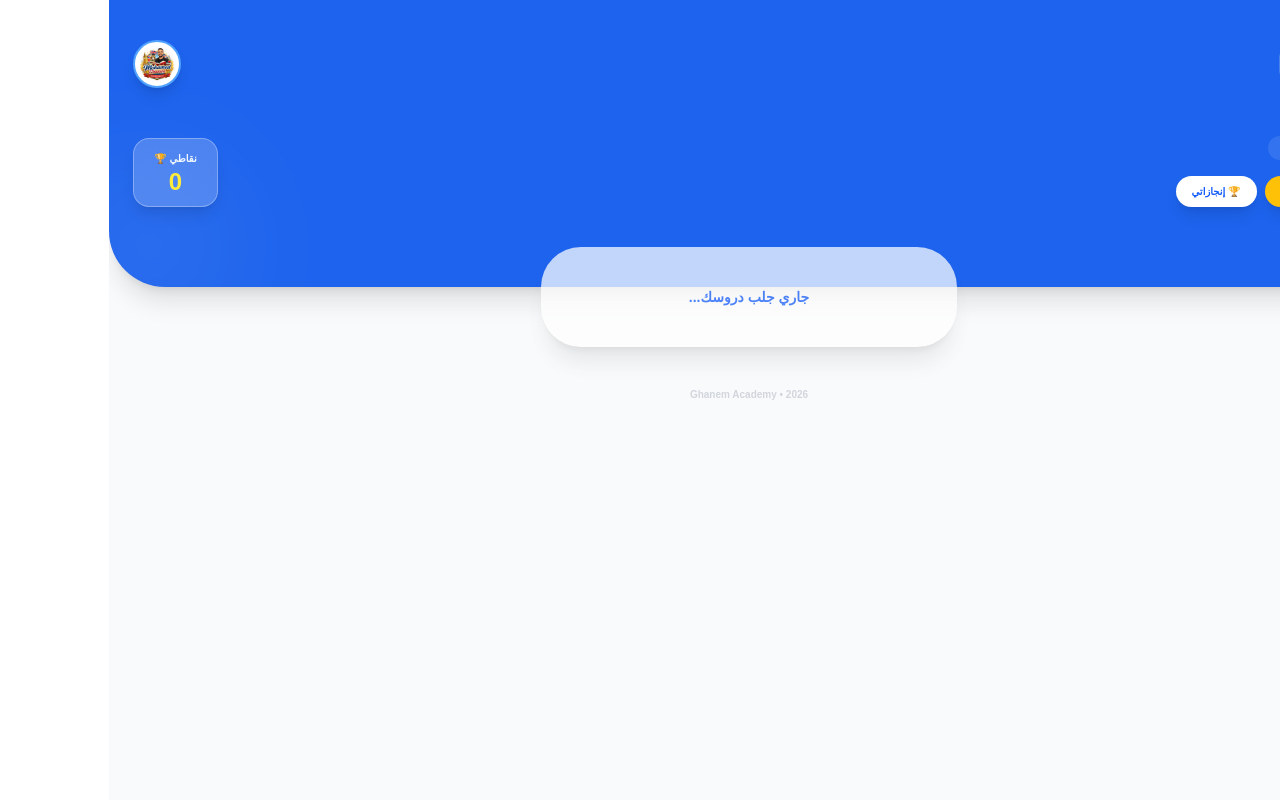
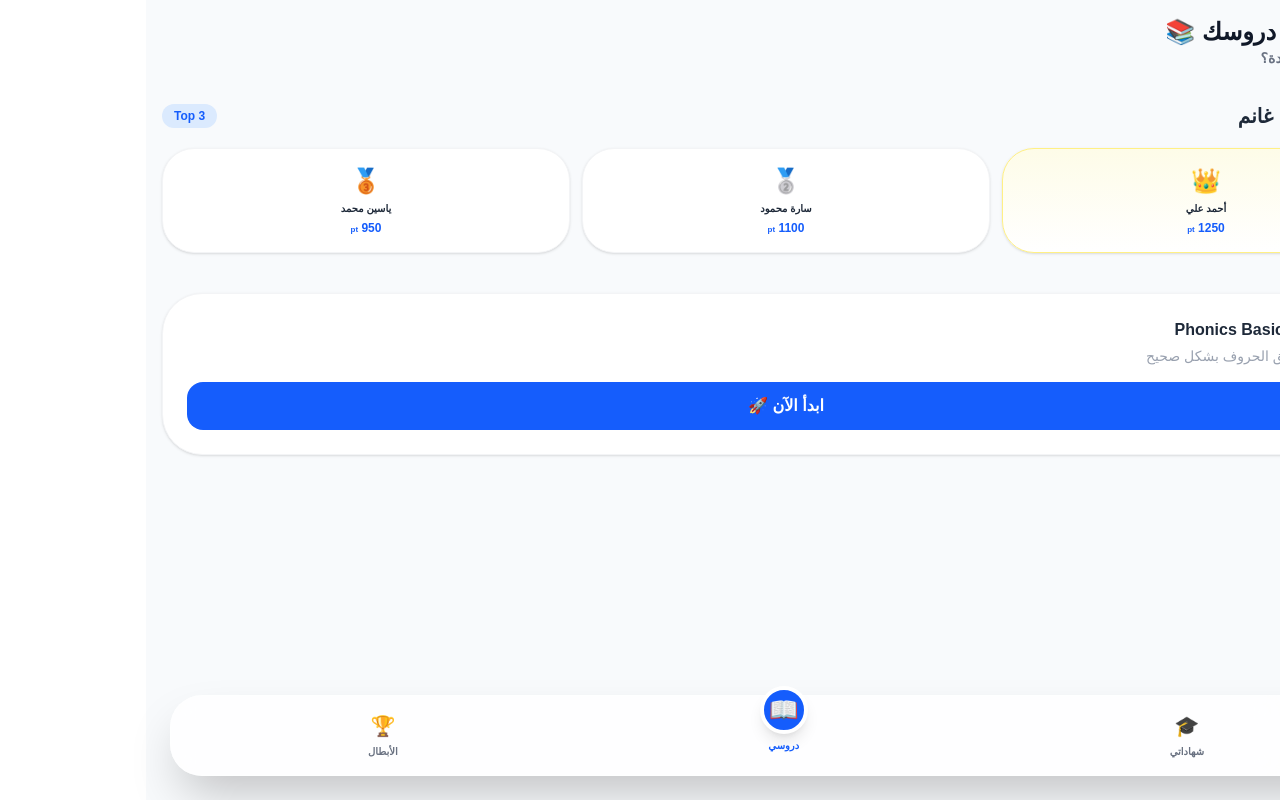
Before and after one commit to mhmedghanem225-dot/Mohamed-Ghanem-platform, a Next.js app: page /lessons in a window 1280 px wide. Before the commit this address had no page. Built offline with nearby package versions, Linux system fonts and the light colour scheme.

Commit message:
feat: integrate leaderboard section into lessons page

```diff
--- a/app/lessons/page.tsx
+++ b/app/lessons/page.tsx
@@ -1,128 +1,86 @@
 "use client";
-import { useSearchParams, useRouter } from "next/navigation";
-import Image from "next/image";
-import { Suspense, useEffect, useState } from "react";
+import { useRouter } from "next/navigation";
+import { useEffect, useState } from "react";
 
-function LessonsContent() {
-  const searchParams = useSearchParams();
+export default function LessonsPage() {
   const router = useRouter();
-  const grade = searchParams.get("grade") || "";
-  const [lessons, setLessons] = useState<any[]>([]);
-  const [loading, setLoading] = useState(true);
-  const [studentName, setStudentName] = useState("");
   const [points, setPoints] = useState(0);
 
-  // دالة تحديد اللقب بناءً على النقاط
-  const getRank = (pts: number) => {
-    if (pts >= 1000) return { title: "أسطورة غانم 👑", color: "text-yellow-300" };
-    if (pts >= 500) return { title: "النجم الذهبي 🥇", color: "text-orange-300" };
-    if (pts >= 200) return { title: "المستكشف الذكي 🔍", color: "text-blue-200" };
-    return { title: "بطل مبتدئ 🌟", color: "text-gray-300" };
-  };
-
   useEffect(() => {
-    const savedSession = localStorage.getItem("ghanem_session");
-    if (!savedSession) { router.replace("/"); return; }
-    const userData = JSON.parse(savedSession);
-    setStudentName(userData.name);
-
     const savedPoints = localStorage.getItem("ghanem_points") || "0";
     setPoints(parseInt(savedPoints));
+  }, []);
 
-    const fetchLessons = async () => {
-      try {
-        const res = await fetch(`https://docs.google.com/spreadsheets/d/e/2PACX-1vQ-ZJwP0z4SVM4XfAPevqPqsSvbSBRy18i_rbgfVNGYVHBZj10aHtdHqhMj8kKKkI0WHwWLDLFxXniO/pub?output=csv&t=${Date.now()}`);
-        const data = await res.text();
-        const rows = data.split("\n").map(row => row.split(","));
-        const filtered = rows.slice(1)
-          .map(r => ({
-            grade: r[0]?.trim(),
-            title: r[1]?.trim(),
-            video: r[2]?.trim(),
-            pdf: r[3]?.trim(),
-            duration: r[4]?.trim(),
-            keywords: r[6]?.trim()
-          }))
-          .filter(i => i.grade === grade);
-        setLessons(filtered);
-        setLoading(false);
-      } catch (e) { setLoading(false); }
-    };
-    if (grade) fetchLessons();
-  }, [grade, router]);
-
-  const rank = getRank(points);
+  // بيانات تجريبية للوحة الشرف (سيتم ربطها لاحقاً)
+  const topStudents = [
+    { name: "أحمد علي", points: 1250, rank: 1, icon: "👑" },
+    { name: "سارة محمود", points: 1100, rank: 2, icon: "🥈" },
+    { name: "ياسين محمد", points: 950, rank: 3, icon: "🥉" },
+  ];
 
   return (
-    <div className="min-h-screen bg-gray-50 pb-24" dir="rtl">
-      <div className="bg-[#1D63ED] pt-10 pb-20 px-6 rounded-b-[3.5rem] shadow-xl relative overflow-hidden text-right">
-        <div className="flex justify-between items-center relative z-10 mb-6">
-          <button onClick={() => { localStorage.removeItem("ghanem_session"); router.replace("/"); }} className="bg-white/20 backdrop-blur-md text-white px-4 py-2 rounded-xl font-bold text-sm">خروج 🚪</button>
-          <div className="w-12 h-12 bg-white rounded-full p-1 shadow-lg border-2 border-blue-400 overflow-hidden">
-            <Image src="/logo.png" alt="Logo" width={48} height={48} className="rounded-full object-contain" priority />
-          </div>
+    <div className="min-h-screen bg-[#F8FAFC] p-4 pb-20 text-right" dir="rtl">
+      {/* هيدر الصفحة والترحيب (محتواك الأصلي يظل هنا) */}
+      <div className="mb-8">
+        <h1 className="text-2xl font-black text-gray-900">مرحباً بك في دروسك 📚</h1>
+        <p className="text-gray-500 text-sm font-bold">مستعد لرحلة تعلم جديدة؟</p>
+      </div>
+
+      {/* --- قسم لوحة الشرف الجديد بداخل صفحة الدروس --- */}
+      <div className="mb-10">
+        <div className="flex justify-between items-center mb-4">
+          <h2 className="text-xl font-black text-gray-800 flex items-center gap-2">
+            <span className="text-2xl">🏆</span> لوحة أبطال غانم
+          </h2>
+          <span className="text-xs bg-blue-100 text-blue-600 px-3 py-1 rounded-full font-bold">Top 3</span>
         </div>
 
-        <div className="relative z-10 text-white flex justify-between items-end">
-          <div>
-            <p className="text-blue-100 font-bold text-sm mb-1">أهلاً بك، {studentName} 👋</p>
-            <h1 className="text-3xl font-black mb-1">{grade}</h1>
-            {/* عرض اللقب */}
-            <p className={`text-xs font-black mt-1 bg-white/10 w-fit px-3 py-1 rounded-full ${rank.color}`}>
-              {rank.title}
-            </p>
-            <div className="flex gap-2 mt-4">
-               <button onClick={() => router.push('/honor-roll')} className="bg-[#FFC107] text-[#5D4037] px-4 py-2 rounded-2xl font-black text-[10px] shadow-lg active:scale-95 transition-all">👑 لوحة الشرف</button>
-               <button onClick={() => router.push('/achievements')} className="bg-white text-blue-600 px-4 py-2 rounded-2xl font-black text-[10px] shadow-lg active:scale-95 transition-all">🏆 إنجازاتي</button>
+        <div className="grid grid-cols-3 gap-3">
+          {topStudents.map((student, index) => (
+            <div
+              key={index}
+              className={`relative p-4 rounded-[2rem] text-center shadow-sm border ${
+                index === 0 ? 'bg-gradient-to-b from-yellow-50 to-white border-yellow-200' : 'bg-white border-gray-100'
+              }`}
+            >
+              <div className="text-2xl mb-1">{student.icon}</div>
+              <p className="text-[10px] font-black text-gray-800 truncate mb-1">{student.name}</p>
+              <p className="text-xs font-black text-blue-600">{student.points} <span className="text-[8px]">pt</span></p>
+              {index === 0 && (
+                <div className="absolute -top-2 -right-1 bg-yellow-400 text-white text-[8px] px-2 py-0.5 rounded-full font-bold shadow-sm">
+                  الأول
+                </div>
+              )}
             </div>
-          </div>
-
-          <div className="bg-white/20 backdrop-blur-md p-3 rounded-2xl border border-white/30 text-center min-w-[85px] shadow-lg">
-            <p className="text-[10px] font-bold text-blue-50 mb-1">نقاطي 🏆</p>
-            <p className="text-2xl font-black text-[#FFEB3B] leading-none">{points}</p>
-          </div>
+          ))}
         </div>
-        <div className="absolute -left-10 -bottom-10 w-40 h-40 bg-white/10 rounded-full blur-3xl"></div>
       </div>
 
-      <div className="max-w-md mx-auto px-4 mt-[-40px] relative z-20">
-        {loading ? (
-          <div className="bg-white p-10 rounded-[2.5rem] shadow-xl text-center font-bold text-blue-600 animate-pulse text-sm">جاري جلب دروسك...</div>
-        ) : (
-          <div className="space-y-4">
-            {lessons.map((lesson, idx) => (
-              <div key={idx} className="bg-white p-6 rounded-[2.5rem] shadow-sm border border-gray-100 flex flex-col gap-4 text-right">
-                <div className="flex items-center justify-between">
-                  <div className="flex items-center gap-4">
-                    <div className="w-14 h-14 bg-blue-50 rounded-2xl flex items-center justify-center text-3xl">📺</div>
-                    <div>
-                      <h3 className="font-bold text-gray-800 text-lg leading-tight mb-1">{lesson.title}</h3>
-                      <span className="text-[10px] font-bold text-gray-400">⏱️ {lesson.duration}</span>
-                    </div>
-                  </div>
-                  <a href={lesson.video} target="_blank" className="bg-blue-600 text-white w-12 h-12 rounded-full flex items-center justify-center shadow-lg active:scale-90 transition-transform">▶️</a>
-                </div>
-                <div className="flex gap-2 pt-2 border-t border-gray-50">
-                  {lesson.keywords && (
-                    <button
-                      onClick={() => router.push(`/flashcards?title=${encodeURIComponent(lesson.title)}&grade=${encodeURIComponent(grade)}`)}
-                      className="flex-1 bg-[#FF6D00] text-white py-3 rounded-2xl text-center text-[11px] font-black shadow-md active:scale-95 transition-all"
-                    >
-                      🧠 تحدي الكلمات
-                    </button>
-                  )}
-                  {lesson.pdf && (
-                    <a href={lesson.pdf} target="_blank" className="flex-1 bg-[#E8F5E9] text-[#2E7D32] py-3 rounded-2xl text-center text-[11px] font-black border border-green-100 flex items-center justify-center active:scale-95">📄 ملخص الدرس</a>
-                  )}
-                </div>
-              </div>
-            ))}
-          </div>
-        )}
+      {/* --- قسم الدروس (محتواك الأصلي يظل كما هو أدناه) --- */}
+      <div className="grid grid-cols-1 gap-4">
+        {/* هنا تضع كروت الدروس الخاصة بك */}
+        <div className="bg-white p-6 rounded-[2.5rem] shadow-sm border border-gray-100">
+           <h3 className="font-black text-gray-800">الدرس الأول: Phonics Basics</h3>
+           <p className="text-gray-400 text-sm mt-1">ابدأ رحلتك في نطق الحروف بشكل صحيح</p>
+           <button className="mt-4 w-full bg-blue-600 text-white py-3 rounded-2xl font-bold active:scale-95 transition-all">ابدأ الآن 🚀</button>
+        </div>
       </div>
-      <footer className="mt-10 text-center text-gray-300 text-[10px] font-bold pb-10">Ghanem Academy • 2026</footer>
+
+      {/* شريط التنقل السفلي (اختياري للوصول السريع للشهادة) */}
+      <div className="fixed bottom-6 left-6 right-6 bg-white/80 backdrop-blur-md p-4 rounded-[2rem] shadow-2xl border border-white/20 flex justify-around items-center z-50">
+        <button onClick={() => router.push('/achievements')} className="flex flex-col items-center gap-1">
+          <span className="text-xl">🎓</span>
+          <span className="text-[10px] font-bold text-gray-500">شهاداتي</span>
+        </button>
+        <button className="flex flex-col items-center gap-1">
+          <span className="text-2xl bg-blue-600 text-white w-12 h-12 flex items-center justify-center rounded-full shadow-lg -mt-8 border-4 border-white">📖</span>
+          <span className="text-[10px] font-bold text-blue-600">دروسي</span>
+        </button>
+        <button onClick={() => router.push('/leaderboard')} className="flex flex-col items-center gap-1">
+          <span className="text-xl">🏆</span>
+          <span className="text-[10px] font-bold text-gray-500">الأبطال</span>
+        </button>
+      </div>
     </div>
   );
 }
-
-export default function LessonsPage() { return <Suspense fallback={null}><LessonsContent /></Suspense>; }
```
